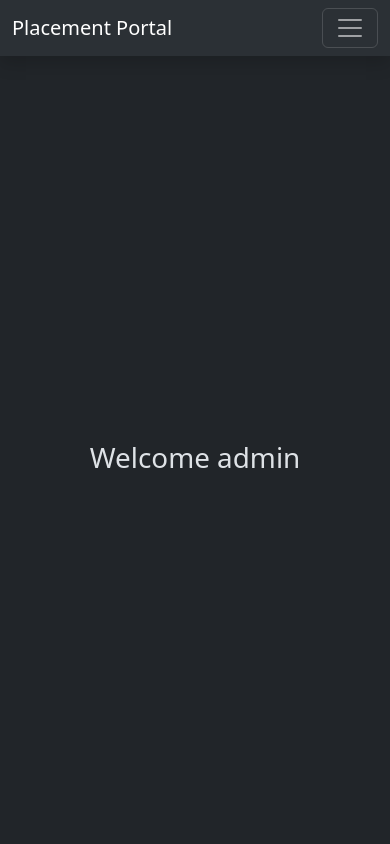
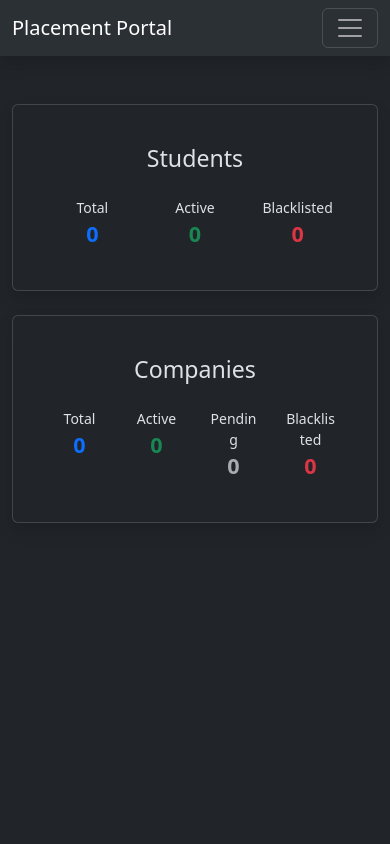
Before and after one commit to 24f2009067/placement-portal-application, a Flask app: page /admin/dashboard in a window 390 px wide. Run offline with Flask 3, Linux system fonts and the light colour scheme; the visitor is signed in with stand-in values (Sample User, id 1).

Commit message:
Add dark / light themes, stats on admin dashboard and dbInit.py to add predefined users for testing.

```diff
--- a/routes/admin.py
+++ b/routes/admin.py
@@ -11,4 +11,29 @@ def admin_dashboard():
     if (not (user_id and user.role == "Admin")):
         return redirect(url_for("auth.login"))
 
-    return render_template("/admin/dashboard.html", current_user_role="Admin")
+    return render_template("/admin/dashboard.html", current_user_role="Admin", stats=getStats())
+
+# utility functions
+
+def getStats():
+    stats = {
+        "student_total": 0,
+        "student_active": 0,
+        "student_blocklisted": 0,
+
+        "company_total": 0,
+        "company_active": 0,
+        "company_pending": 0,
+        "company_blacklisted": 0
+    }
+
+    stats["student_total"] = Student.query.count()
+    stats["student_active"] = User.query.filter(User.role == "Student", User.is_active == True).count()
+    stats["student_blacklisted"] = stats["student_total"] - stats["student_active"]
+
+    stats["company_total"] = Company.query.count()
+    stats["company_active"] = Company.query.filter(Company.status == "Approved").count()
+    stats["company_pending"] = Company.query.filter(Company.status == "Pending").count()
+    stats["company_blacklisted"] = Company.query.filter(Company.status == "Rejected").count()
+
+    return stats
--- a/routes/auth.py
+++ b/routes/auth.py
@@ -51,14 +51,14 @@ def company_register():
         website = form["website"].strip()
 
         try:
-            user = User(email=email, role="Company")
+            user = User(email=email, role="Company",  is_active=False)
             user.set_password(password)
             db.session.add(user)
             db.session.commit()
 
             user = User.query.filter(User.email == email).first()
 
-            company = Company(user_id=user.user_id, name=name, website=website)
+            company = Company(user_id=user.user_id, name=name, website=website, status="Pending")
             db.session.add(company)
             db.session.commit()
         except(IntegrityError):
--- a/routes/company.py
+++ b/routes/company.py
@@ -11,4 +11,7 @@ def company_dashboard():
     if (not (user_id and user.role == "Company")):
         return redirect(url_for("auth.login"))
 
+    if (not user.is_active):
+        return render_template("login.html", current_user_role="User", message="Access Denied! Contact your administrator.")
+
     return render_template("/company/dashboard.html", current_user_role="Company")
--- a/routes/student.py
+++ b/routes/student.py
@@ -11,4 +11,7 @@ def student_dashboard():
     if (not (user_id and user.role == "Student")):
         return redirect(url_for("auth.login"))
 
+    if (not user.is_active):
+        return render_template("login.html", current_user_role="User", message="Access Denied! Contact your administrator.")
+
     return render_template("/student/dashboard.html", current_user_role="Student")
--- a/static/style.css
+++ b/static/style.css
@@ -1,3 +1,8 @@
 .navbar .danger:hover{
     background-color: red;
+    color: white;
 }
+
+#themeSwitcher:hover{
+    cursor: pointer;
+}
--- a/templates/admin/dashboard.html
+++ b/templates/admin/dashboard.html
@@ -1,7 +1,53 @@
-{% extends "base.html" %}
-
-{% block title %}Admin Dashboard{% endblock %}
-
-{% block content %}
-<h1>Welcome admin</h1>
+{% extends "base.html" %} {% block title %}Admin Dashboard{% endblock %} {%
+block content %}
+<div class="row justify-content-evenly mt-4 g-4">
+    <div class="col-12 col-lg-4 col-md-7 text-center">
+        <div class="card shadow p-4">
+            <div class="card-body">
+                <h3 class="mb-4 card-title">Students</h3>
+                <div class="row justify-content-evenly">
+                    <div class="col-4">
+                        <div class="small">Total</div>
+                        <div class="fw-bold fs-4 text-primary">{{ stats["student_total"] }}</div>
+                    </div>
+                    <div class="col-4">
+                        <div class="small">Active</div>
+                        <div class="fw-bold fs-4 text-success">{{ stats["student_active"] }}</div>
+                    </div>
+                    <div class="col-4">
+                        <div class="small">Blacklisted</div>
+                        <div class="fw-bold fs-4 text-danger">{{ stats["student_blacklisted"] }}</div>
+                    </div>
+                </div>
+            </div>
+        </div>
+    </div>
+    <div class="col-12 col-lg-4 col-md-7 text-center">
+        <div class="card shadow p-4">
+            <div class="card-body">
+                <h3 class="mb-4 card-title">Companies</h3>
+                <div class="row justify-content-evenly">
+                    <div class="col-3">
+                        <div class="small">Total</div>
+                        <div class="fw-bold fs-4 text-primary">{{ stats["company_total"] }}</div>
+                    </div>
+                    <div class="col-3">
+                        <div class="small">Active</div>
+                        <div class="fw-bold fs-4 text-success">{{ stats["company_active"] }}</div>
+                    </div>
+                    <div class="col-3">
+                        <div class="small">Pending</div>
+                        <div class="fw-bold fs-4 text-secondary-emphasis">
+                            {{ stats["company_pending"] }}
+                        </div>
+                    </div>
+                    <div class="col-3">
+                        <div class="small">Blacklisted</div>
+                        <div class="fw-bold fs-4 text-danger">{{ stats["company_blacklisted"] }}</div>
+                    </div>
+                </div>
+            </div>
+        </div>
+    </div>
+</div>
 {% endblock %}
--- a/templates/base.html
+++ b/templates/base.html
@@ -12,11 +12,11 @@
         <link rel="stylesheet" href="../static/style.css" />
         <title>{% block title %}Placement Portal{% endblock %}</title>
     </head>
-    <body class="d-flex flex-column min-vh-100">
+    <body class="d-flex flex-column vh-100">
         {% include "components/navbar.html" %}
 
         <div
-            class="container flex-grow-1 d-flex align-items-center justify-content-center flex-column mt-4"
+            class="container-fluid flex-grow-1"
         >
             {% block content %}{% endblock %}
         </div>
@@ -26,5 +26,31 @@
             integrity="sha384-FKyoEForCGlyvwx9Hj09JcYn3nv7wiPVlz7YYwJrWVcXK/BmnVDxM+D2scQbITxI"
             crossorigin="anonymous"
         ></script>
+
+        <script>
+            const themeSwitcher = document.querySelector("#themeSwitcher");
+            const html = document.documentElement;
+            const savedTheme = localStorage.getItem("theme");
+
+            if (savedTheme) {
+                html.setAttribute("data-bs-theme", savedTheme);
+                if (savedTheme == "dark") themeSwitcher.src = "../static/light_mode.svg";
+                else themeSwitcher.src = "../static/dark_mode.svg";
+            }
+
+            themeSwitcher.addEventListener("click", () => {
+                const currentTheme = html.getAttribute("data-bs-theme");
+
+                if (currentTheme === "dark") {
+                    html.setAttribute("data-bs-theme", "light");
+                    themeSwitcher.src = "../static/dark_mode.svg";
+                    localStorage.setItem("theme", "light");
+                } else {
+                    html.setAttribute("data-bs-theme", "dark");
+                    themeSwitcher.src = "../static/light_mode.svg";
+                    localStorage.setItem("theme", "dark");
+                }
+            });
+        </script>
     </body>
 </html>
--- a/templates/components/navbar.html
+++ b/templates/components/navbar.html
@@ -59,6 +59,7 @@
                 </li>
             </ul>
             <form class="d-flex" role="search">
+                <img src="../static/light_mode.svg" alt="" width="24px" class="mx-3" id="themeSwitcher">
                 <input
                     class="form-control me-2"
                     type="search"
--- a/templates/student/register.html
+++ b/templates/student/register.html
@@ -1,6 +1,7 @@
 {% extends "base.html" %} {% block title %}Student Register{% endblock %} {%
 block content %}
 
+<div class="row h-100 justify-content-center align-items-center">
     <div class="col-md-6 col-lg-4">
         <div class="card shadow p-4">
             <h3 class="text-center mb-3">Student Registeration</h3>
@@ -94,5 +95,6 @@ block content %}
             </form>
         </div>
     </div>
+</div>
 
 {% endblock %}
```
Also changed, not shown: dbInit.py (added, +74 -0 lines), templates/company/register.html (+5 -2 lines), templates/login.html (+6 -2 lines), static/dark_mode.svg (added), static/light_mode.svg (added). Lines whose indentation alone changed are shown as unchanged.
